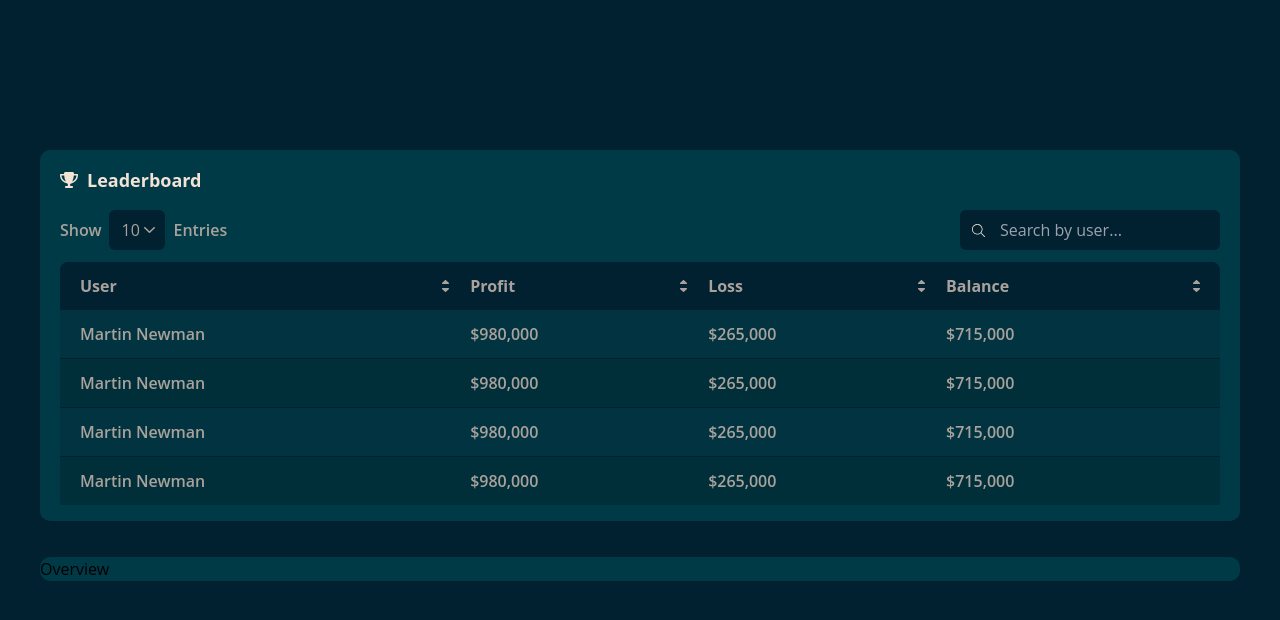
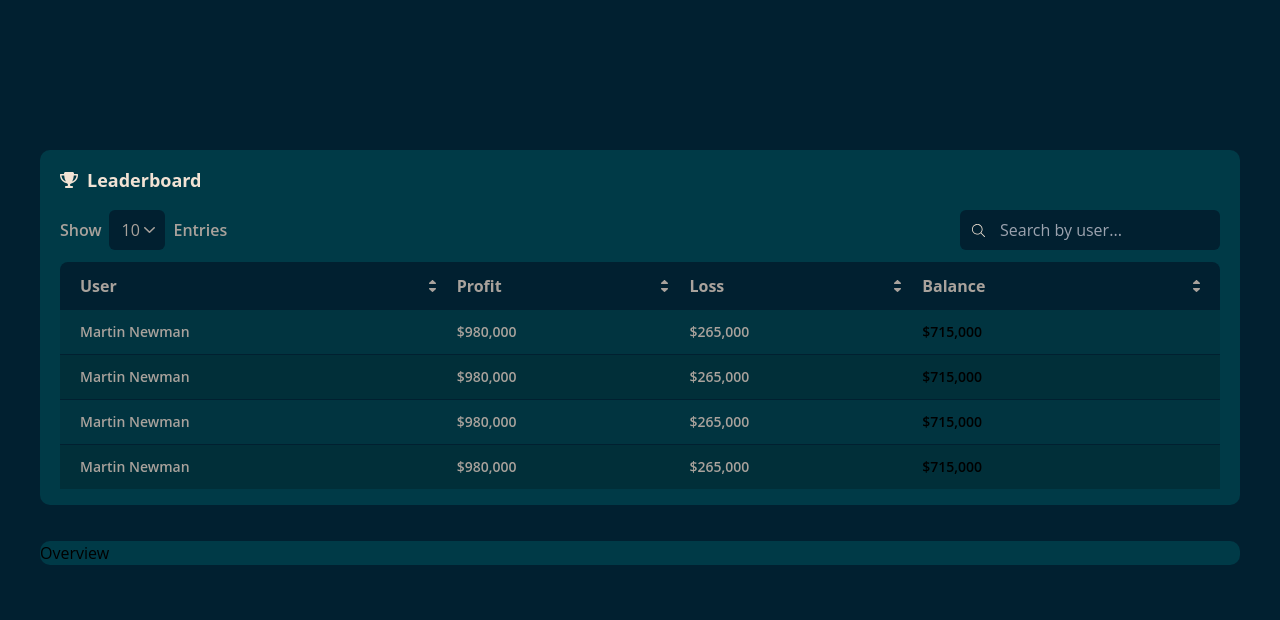
Before and after one commit to charliezone/fpfx-react-test, a React (Vite) app: page / in a window 1280 px wide. Shown: the top 620 px of the page. Built offline with nearby package versions, Linux system fonts and the light colour scheme.

Commit message:
fix balance column color

```diff
--- a/src/components/Leaderboard/LeaderTable/index.tsx
+++ b/src/components/Leaderboard/LeaderTable/index.tsx
@@ -14,28 +14,28 @@ export function LeaderTable() {
                 </thead>
                 <tbody>
                     <tr className="odd:bg-cyprus even:bg-daintree border-b border-primary last:border-b-0">
-                        <td className="pl-5 last:pr-5 py-3 font-semibold text-md text-cloudy">Martin Newman</td>
-                        <td className="pl-5 last:pr-5 py-3 font-semibold text-md text-cloudy">$980,000</td>
-                        <td className="pl-5 last:pr-5 py-3 font-semibold text-md text-cloudy">$265,000</td>
-                        <td className="pl-5 last:pr-5 py-3 font-semibold text-md text-cloudy">$715,000</td>
+                        <td className="pl-5 last:pr-5 py-3 font-semibold text-sm text-cloudy">Martin Newman</td>
+                        <td className="pl-5 last:pr-5 py-3 font-semibold text-sm text-cloudy">$980,000</td>
+                        <td className="pl-5 last:pr-5 py-3 font-semibold text-sm text-cloudy">$265,000</td>
+                        <td className="pl-5 last:pr-5 py-3 font-semibold text-sm text-java">$715,000</td>
                     </tr>
                     <tr className="odd:bg-cyprus even:bg-daintree border-b border-primary last:border-b-0">
-                        <td className="pl-5 last:pr-5 py-3 font-semibold text-md text-cloudy">Martin Newman</td>
-                        <td className="pl-5 last:pr-5 py-3 font-semibold text-md text-cloudy">$980,000</td>
-                        <td className="pl-5 last:pr-5 py-3 font-semibold text-md text-cloudy">$265,000</td>
-                        <td className="pl-5 last:pr-5 py-3 font-semibold text-md text-cloudy">$715,000</td>
+                        <td className="pl-5 last:pr-5 py-3 font-semibold text-sm text-cloudy">Martin Newman</td>
+                        <td className="pl-5 last:pr-5 py-3 font-semibold text-sm text-cloudy">$980,000</td>
+                        <td className="pl-5 last:pr-5 py-3 font-semibold text-sm text-cloudy">$265,000</td>
+                        <td className="pl-5 last:pr-5 py-3 font-semibold text-sm text-java">$715,000</td>
                     </tr>
                     <tr className="odd:bg-cyprus even:bg-daintree border-b border-primary last:border-b-0">
-                        <td className="pl-5 last:pr-5 py-3 font-semibold text-md text-cloudy">Martin Newman</td>
-                        <td className="pl-5 last:pr-5 py-3 font-semibold text-md text-cloudy">$980,000</td>
-                        <td className="pl-5 last:pr-5 py-3 font-semibold text-md text-cloudy">$265,000</td>
-                        <td className="pl-5 last:pr-5 py-3 font-semibold text-md text-cloudy">$715,000</td>
+                        <td className="pl-5 last:pr-5 py-3 font-semibold text-sm text-cloudy">Martin Newman</td>
+                        <td className="pl-5 last:pr-5 py-3 font-semibold text-sm text-cloudy">$980,000</td>
+                        <td className="pl-5 last:pr-5 py-3 font-semibold text-sm text-cloudy">$265,000</td>
+                        <td className="pl-5 last:pr-5 py-3 font-semibold text-sm text-java">$715,000</td>
                     </tr>
                     <tr className="odd:bg-cyprus even:bg-daintree border-b border-primary last:border-b-0">
-                        <td className="pl-5 last:pr-5 py-3 font-semibold text-md text-cloudy">Martin Newman</td>
-                        <td className="pl-5 last:pr-5 py-3 font-semibold text-md text-cloudy">$980,000</td>
-                        <td className="pl-5 last:pr-5 py-3 font-semibold text-md text-cloudy">$265,000</td>
-                        <td className="pl-5 last:pr-5 py-3 font-semibold text-md text-cloudy">$715,000</td>
+                        <td className="pl-5 last:pr-5 py-3 font-semibold text-sm text-cloudy">Martin Newman</td>
+                        <td className="pl-5 last:pr-5 py-3 font-semibold text-sm text-cloudy">$980,000</td>
+                        <td className="pl-5 last:pr-5 py-3 font-semibold text-sm text-cloudy">$265,000</td>
+                        <td className="pl-5 last:pr-5 py-3 font-semibold text-sm text-java">$715,000</td>
                     </tr>
                 </tbody>
             </table>
```
